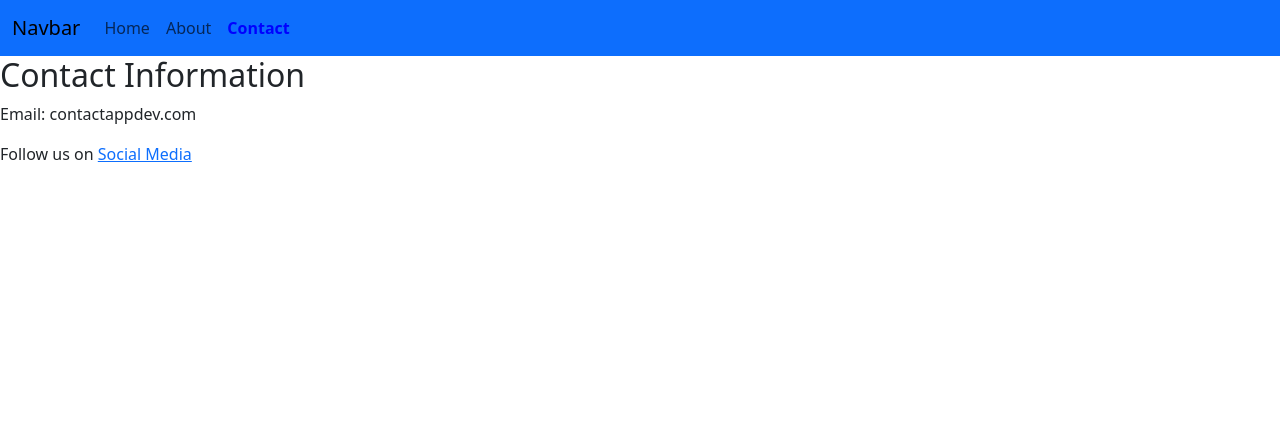
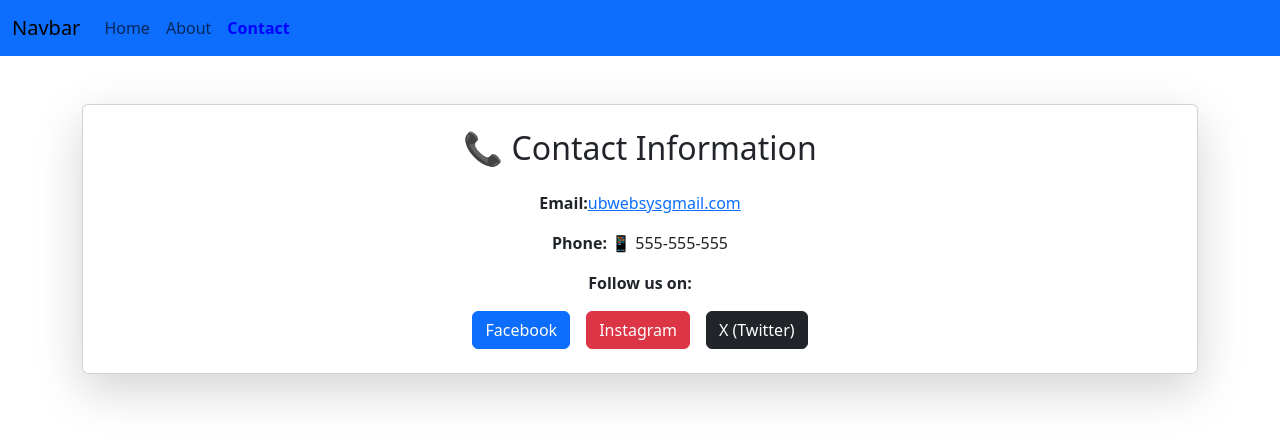
Before and after one commit to Kianerece/Erece_Wanawan_angular_Routing_lab, an Angular app: page /contact in a window 1280 px wide. Shown: the top 442 px of the page. Built offline with nearby package versions, Linux system fonts and the light colour scheme.

Commit message:
Designing the contact Info

```diff
--- a/src/app/contact/contact.component.html
+++ b/src/app/contact/contact.component.html
@@ -1,3 +1,26 @@
-<h2>Contact Information</h2>
-<p>Email: contactappdev.com</p>
-<p>Follow us on <a href="#">Social Media</a></p>
+<div class="container mt-5">
+    <div class="card shadow-lg p-4 bg-white rounded">
+      <h2 class="text-center">📞 Contact Information</h2>
+
+      <div class="text-center mt-3">
+        <p><strong>Email:</strong>
+          <a href="mailto:ubwebsys@gmail.com" class="text-primary">ubwebsysgmail.com</a>
+        </p>
+
+        <p><strong>Phone:</strong> 📱 555-555-555</p>
+
+        <p><strong>Follow us on:</strong></p>
+        <div class="d-flex justify-content-center">
+          <a href="https://www.facebook.com" class="btn btn-primary mx-2" target="_blank">
+            <i class="bi bi-facebook"></i> Facebook
+          </a>
+          <a href="https://www.instagram.com" class="btn btn-danger mx-2" target="_blank">
+            <i class="bi bi-instagram"></i> Instagram
+          </a>
+          <a href="https://www.x.com" class="btn btn-dark mx-2" target="_blank">
+            <i class="bi bi-twitter-x"></i> X (Twitter)
+          </a>
+        </div>
+      </div>
+    </div>
+  </div>
```
